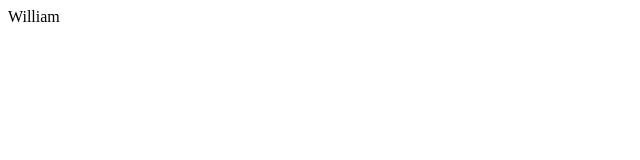
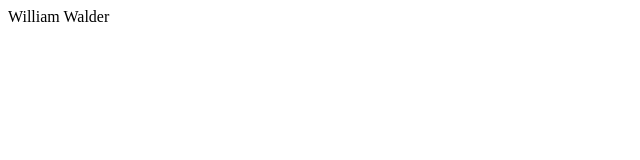
Before and after one commit to willwv/novorepo, a plain HTML site: page index.html in a window 1280 px wide. Shown: the full height of the page, 0-640 px from the left. Drawn offline with Linux system fonts and the light colour scheme.

Commit message:
add sobrenome

```diff
--- a/index.html
+++ b/index.html
@@ -6,6 +6,6 @@
     <title>Document</title>
 </head>
 <body>
-    William
+    William Walder
 </body>
 </html>
```
